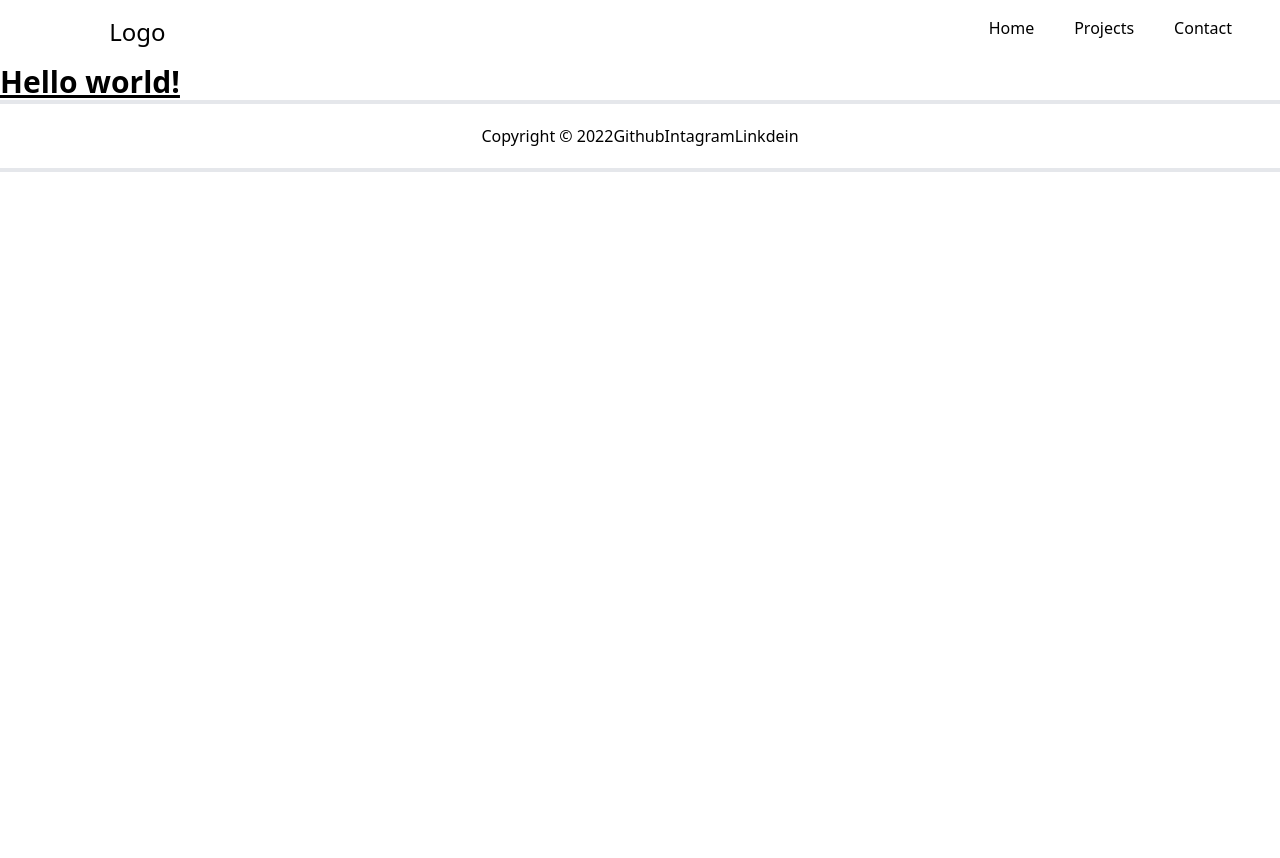
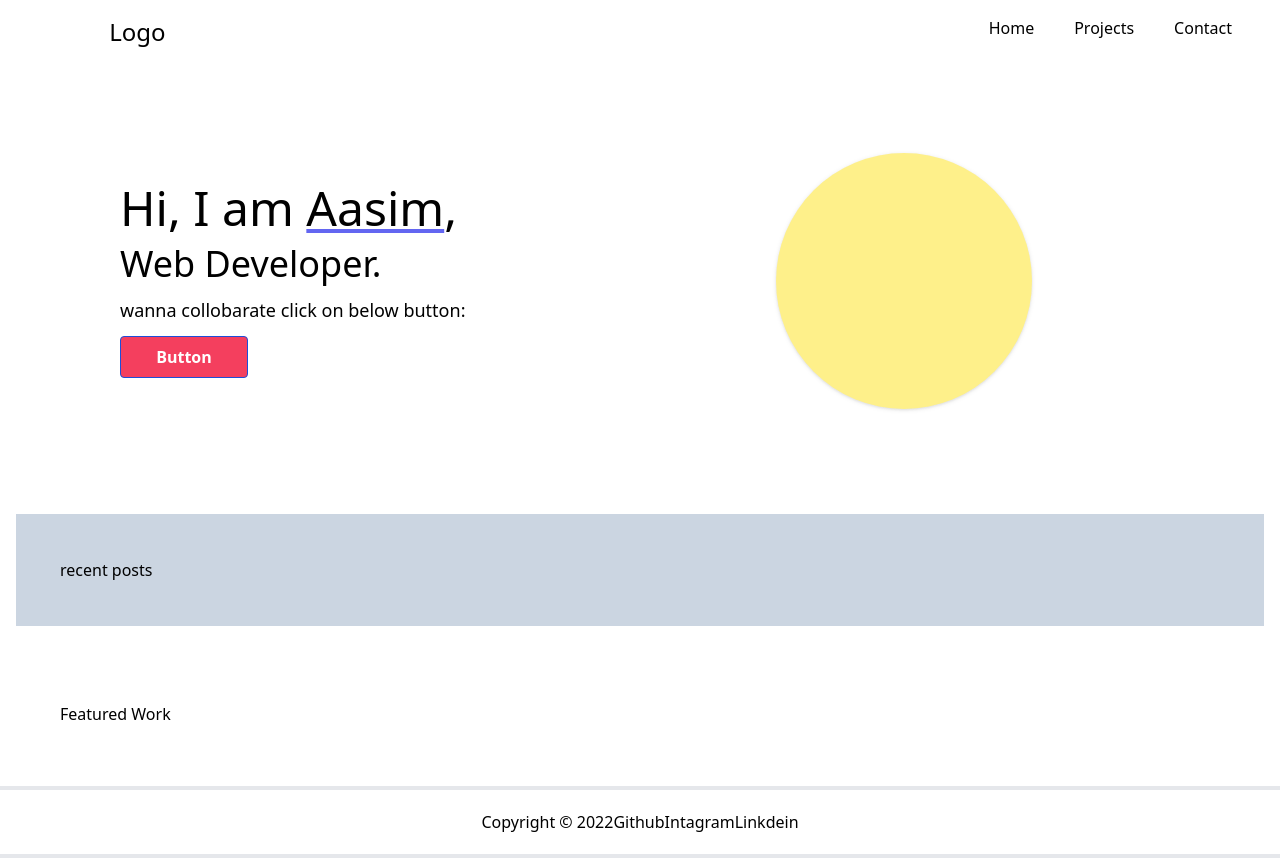
Before and after one commit to aasim-park/portfolioV1.0, a Next.js app: page / in a window 1280 px wide. Before the commit the page ends 800 px from the top, so only its background shows below. Built offline with nearby package versions, Linux system fonts and the light colour scheme.

Commit message:
Header section Complete

```diff
--- a/pages/index.js
+++ b/pages/index.js
@@ -7,8 +7,30 @@ export default function Home() {
       <Head>
         <title>Portfolio | Home</title>
       </Head>
-      <div>
-        <h1 className="text-3xl font-bold underline">Hello world!</h1>
+      {/* Mian container */}
+      <div className="flex flex-col">
+        {/* Header */}
+        <div className="flex w-3/11">
+          {/* Left side Header */}
+          <div className="flex flex-col m-2 p-28 w-3/5">
+            <span className="text-5xl">
+              Hi, I am <a className="underline decoration-indigo-500">Aasim</a>,
+            </span>
+            <span className="text-4xl py-3">Web Developer.</span>
+            <p className="text-lg">wanna collobarate click on below button:</p>
+            <button className="bg-rose-500 mt-3 hover:bg-rose-300 text-white font-bold py-2 px-4 border w-32 border-blue-700 rounded">
+              Button
+            </button>
+          </div>
+          {/* Right side of Header */}
+          <div className="flex flex-col m-2 w-2/5 items-start justify-center">
+            <div className="w-64 h-64 rounded-full object-cover bg-yellow-200 drop-shadow layout=fill"></div>
+          </div>
+        </div>
+        {/* recent Posts */}
+        <div className="bg-slate-300 flex m-4 p-11 w-2/11">recent posts</div>
+        {/* Featured works */}
+        <div className="flex m-4 p-11 w-6/11">Featured Work</div>
       </div>
     </>
   );
```
